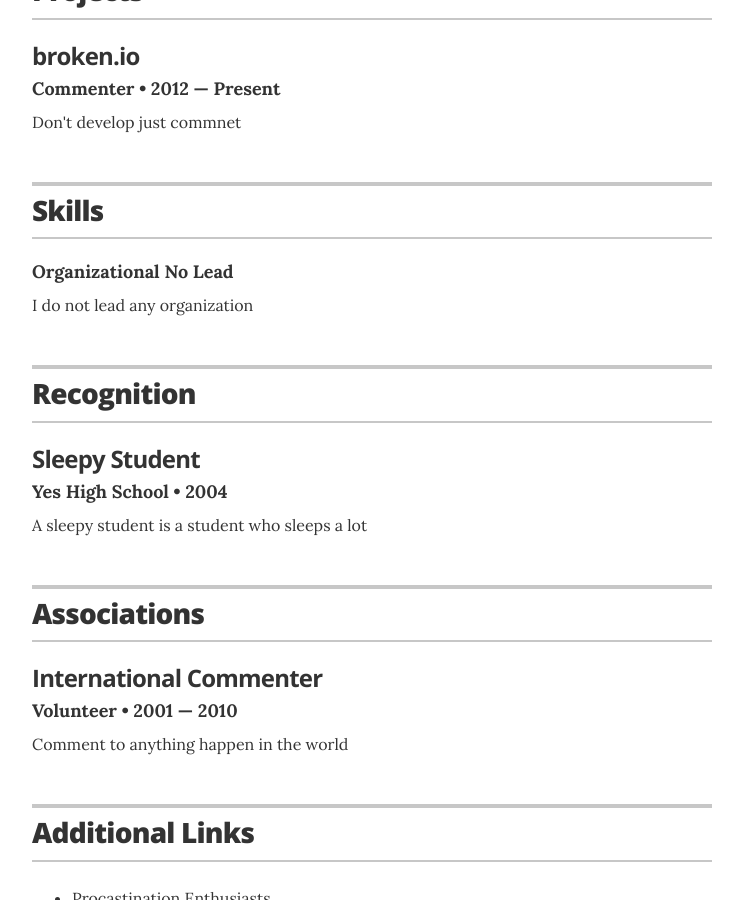
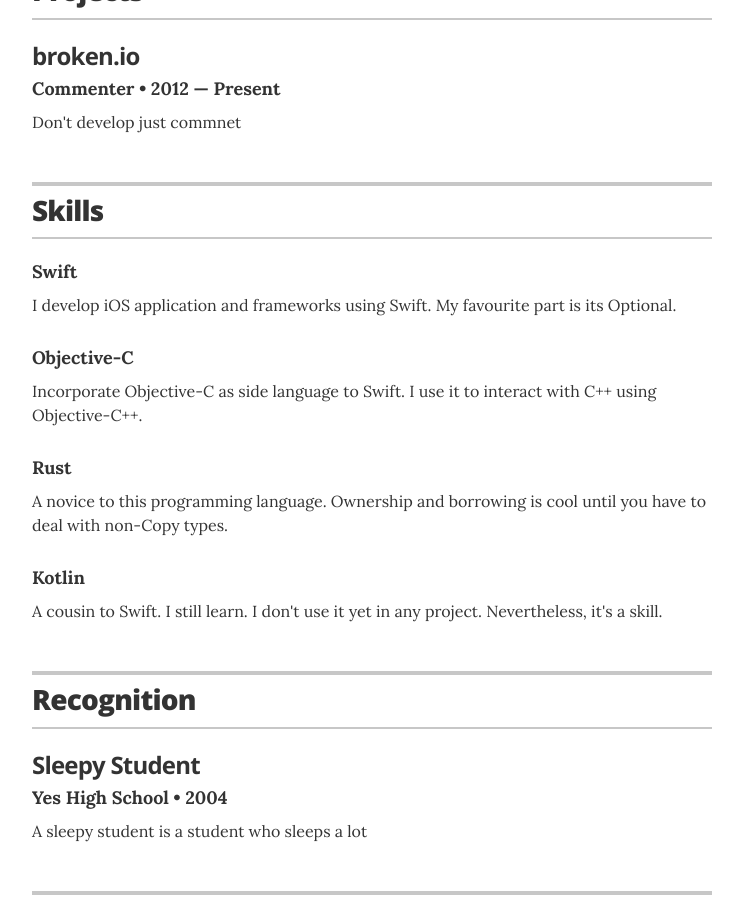
Before and after one commit to muizidn/muizidn.github.io, a Jekyll site: the page built from index.html, in a window 1280 px wide and 900 px high, scrolled down 854 px. Shown: the whole window, without its empty margins (268-1011 px from the left). Built offline with Jekyll 4.4.1, drawn with Linux system fonts in a browser that asks for light colours.

Commit message:
Add a some fields to skill

```diff
--- a/_data/skills.yml
+++ b/_data/skills.yml
@@ -1,2 +1,8 @@
-- skill: Organizational No Lead
-  description: I do not lead any organization
+- skill: Swift
+  description: I develop iOS application and frameworks using Swift. My favourite part is its Optional.
+- skill: Objective-C
+  description: Incorporate Objective-C as side language to Swift. I use it to interact with C++ using Objective-C++.
+- skill: Rust
+  description: A novice to this programming language. Ownership and borrowing is cool until you have to deal with non-Copy types.
+- skill: Kotlin
+  description: A cousin to Swift. I still learn. I don't use it yet in any project. Nevertheless, it's a skill.
```
